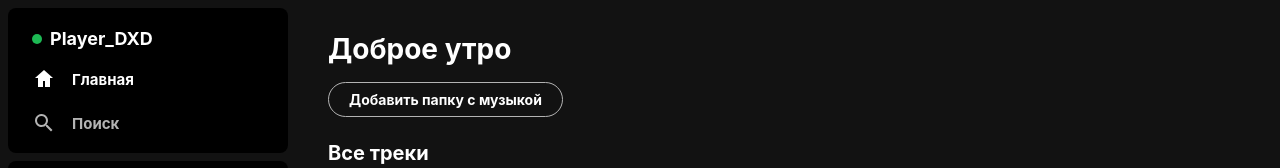
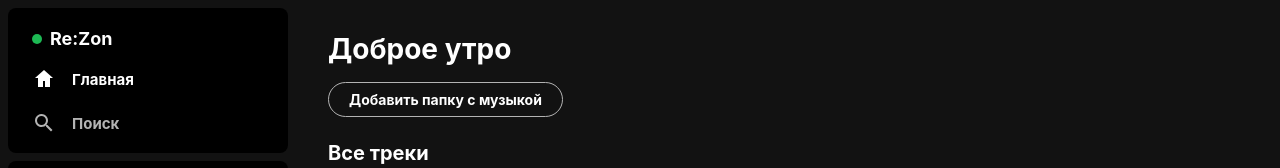
Before and after one commit to RedKamdelore/RE-Zon, a React (Vite) app: page / in a window 1280 px wide. Shown: the top 168 px of the page. Built offline with nearby package versions, Linux system fonts and the light colour scheme.

Commit message:
chore: rename project to Re:Zon (ReZon)

```diff
--- a/electron-builder.yml
+++ b/electron-builder.yml
@@ -1,5 +1,5 @@
-appId: com.playerdxd.app
-productName: Player_DXD
+appId: com.rezon.app
+productName: ReZon
 directories:
   output: release
 files:
@@ -16,4 +16,4 @@ win:
 nsis:
   oneClick: false
   allowToChangeInstallationDirectory: true
-  shortcutName: Player_DXD
+  shortcutName: ReZon
--- a/package.json
+++ b/package.json
@@ -1,6 +1,6 @@
 {
-  "name": "player-dxd",
-  "productName": "Player_DXD",
+  "name": "rezon",
+  "productName": "ReZon",
   "version": "0.1.0",
   "private": true,
   "description": "",
--- a/src/main/index.ts
+++ b/src/main/index.ts
@@ -13,9 +13,9 @@ protocol.registerSchemesAsPrivileged([
 
 const ALLOWED_MEDIA_EXT = new Set(['.mp3', '.flac', '.ogg', '.wav', '.m4a', '.opus'])
 
-// Фиксируем userData на player-dxd независимо от productName сборки,
+// Фиксируем userData на rezon независимо от productName сборки,
 // чтобы dev- и packaged-версии делили одни и те же данные.
-app.setPath('userData', join(app.getPath('appData'), 'player-dxd'))
+app.setPath('userData', join(app.getPath('appData'), 'rezon'))
 
 function decodeMediaUrl(url: string): string {
   return Buffer.from(url.slice('media://'.length), 'base64url').toString('utf-8')
--- a/src/main/library.ts
+++ b/src/main/library.ts
@@ -66,7 +66,7 @@ export function demoTracks(demoDir: string): Track[] {
       sourceId: 'demo',
       title: NAMES[i]?.[0] ?? f,
       artist: NAMES[i]?.[1] ?? 'Demo',
-      album: 'Player_DXD Demo Pack',
+      album: 'Re:Zon Demo Pack',
       durationSec: 20,
       filePath: join(demoDir, f),
     }))
--- a/src/main/tray.ts
+++ b/src/main/tray.ts
@@ -11,7 +11,7 @@ export function createTray(win: BrowserWindow): void {
   // 512px иконку даунскейлим до 16px — иначе в трее Windows выглядит битой
   const icon = nativeImage.createFromPath(ICON_PATH).resize({ width: 16 })
   const tray = new Tray(icon)
-  tray.setToolTip('Player_DXD')
+  tray.setToolTip('Re:Zon')
 
   const send = (cmd: string): void => {
     win.webContents.send('player:cmd', cmd)
@@ -24,7 +24,7 @@ export function createTray(win: BrowserWindow): void {
       { label: 'Предыдущий трек', click: () => send('prev') },
       { type: 'separator' },
       {
-        label: 'Показать Player_DXD',
+        label: 'Показать Re:Zon',
         click: () => {
           win.show()
           win.focus()
--- a/src/renderer/index.html
+++ b/src/renderer/index.html
@@ -2,7 +2,7 @@
 <html lang="ru">
   <head>
     <meta charset="UTF-8" />
-    <title>Player_DXD</title>
+    <title>Re:Zon</title>
   </head>
   <body>
     <div id="root"></div>
--- a/src/renderer/src/components/MiniPlayer.tsx
+++ b/src/renderer/src/components/MiniPlayer.tsx
@@ -27,7 +27,7 @@ export default function MiniPlayer({ onExpand }: MiniPlayerProps) {
         )}
       </div>
       <div className="mp-info">
-        <div className="mp-title">{track?.title ?? 'Player_DXD'}</div>
+        <div className="mp-title">{track?.title ?? 'Re:Zon'}</div>
         <div className="mp-artist">{track?.artist ?? 'Ничего не играет'}</div>
       </div>
       <div className={`mp-controls${disabled ? ' controls-disabled' : ''}`}>
--- a/src/renderer/src/components/Sidebar.tsx
+++ b/src/renderer/src/components/Sidebar.tsx
@@ -52,7 +52,7 @@ export default function Sidebar({ view, onNavigate }: SidebarProps) {
       <div className="sidebar-card">
         <div className="brand">
           <span className="brand-dot" />
-          Player_DXD
+          Re:Zon
         </div>
         <button
           className={`nav-row${view.name === 'home' ? ' active' : ''}`}
--- a/src/renderer/src/styles/global.css
+++ b/src/renderer/src/styles/global.css
@@ -1,4 +1,4 @@
-/* Player_DXD — Spotify-style dark theme */
+/* Re:Zon — Spotify-style dark theme */
 
 :root {
   --bg-app: #121212;
```
Also changed, not shown: 2 other files (tests, documents, lock files or other folders).
